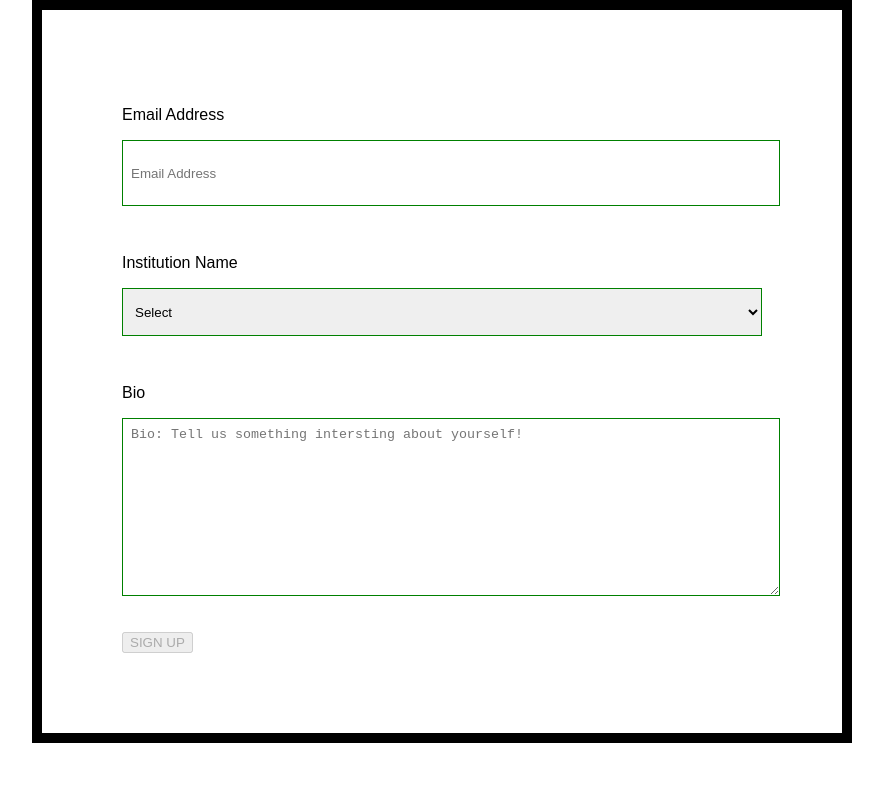
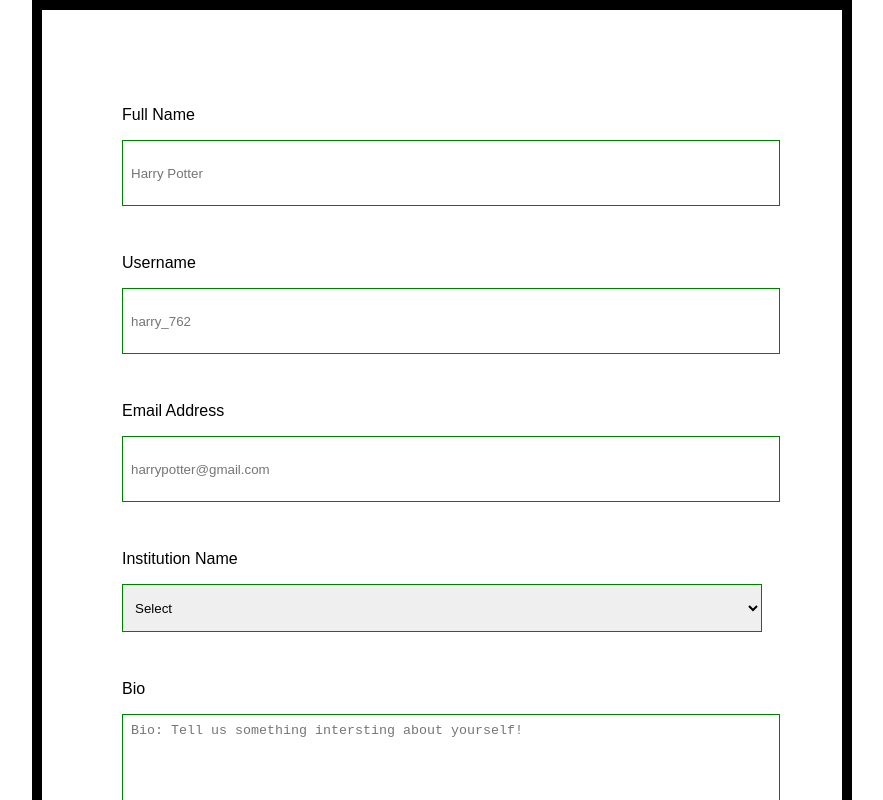
Before and after one commit to Aseelaldallal/Form_Playground, a React (Create React App) app: page / in a window 1280 px wide. Shown: the top 800 px of the page, without its empty margins (198-1081 px from the left). Built offline with nearby package versions, Linux system fonts and the light colour scheme.

Commit message:
Add username validation, onblur handler

```diff
--- a/src/components/Input/Input.js
+++ b/src/components/Input/Input.js
@@ -16,6 +16,7 @@ const input = props => {
           {...props.elementConfig}
           value={props.value}
           onChange={props.changed}
+          onBlur={props.blurred}
         />
       );
       break;
@@ -25,6 +26,7 @@ const input = props => {
           {...props.elementConfig}
           value={props.value}
           onChange={props.changed}
+          onBlur={props.blurred}
         />
       );
       break;
@@ -33,7 +35,7 @@ const input = props => {
         <select
           defaultValue={props.elementConfig.defaultSelect}
           onChange={props.changed}
-          onClick={props.clicked}
+          onBlur={props.blurred}
         >
           <option disabled hidden>
             {props.elementConfig.defaultSelect}
--- a/src/containers/SignUp/SignUp.js
+++ b/src/containers/SignUp/SignUp.js
@@ -10,11 +10,42 @@ import './styles.css';
 class SignUp extends Component {
   state = {
     form: {
+      fullName: {
+        elementType: 'input',
+        elementConfig: {
+          type: 'text',
+          placeholder: 'Harry Potter',
+          label: 'Full Name'
+        },
+        value: '',
+        validation: {
+          required: true
+        },
+        valid: false,
+        touched: false,
+        validationMessage: 'Please enter your full name.'
+      },
+      username: {
+        elementType: 'input',
+        elementConfig: {
+          type: 'text',
+          placeholder: 'harry_762',
+          label: 'Username'
+        },
+        value: '',
+        validation: {
+          required: true,
+          username: true
+        },
+        valid: false,
+        touched: false,
+        validationMessage: 'Please enter a username with no white spaces.'
+      },
       email: {
         elementType: 'input',
         elementConfig: {
           type: 'text',
-          placeholder: 'Email Address',
+          placeholder: 'harrypotter@gmail.com',
           label: 'Email Address'
         },
         value: '',
@@ -79,13 +110,22 @@ class SignUp extends Component {
     );
   };
 
+  // This method shows userInput on screen, validates it, and updates state.formIsValid accordingly
+  inputBlurredHandler = (event, fieldName) => {
+    this.updateFormField(
+      event.target.value,
+      fieldName,
+      this.updateFormIsValidState
+    );
+  };
+
   // This method updates the form stored in state. It sets the value of fieldName to userInput, checks
   // the validity of userInput, and updates fieldName's valid status to the result of this validation check.
   // After updating the state, it calls callback
   updateFormField = (userInput, fieldName, callback) => {
     let form = this.state.form;
     let field = form[fieldName];
-    const isValid = checkValidity(userInput, field.validation); // Check if user input is valid
+    const isValid = checkValidity(userInput.trim(), field.validation); // Check if user input is valid
     const updatedField = updateObject(field, {
       value: userInput,
       valid: isValid,
@@ -119,6 +159,7 @@ class SignUp extends Component {
           shouldValidate={fieldProperties.validation}
           touched={fieldProperties.touched}
           changed={event => this.inputChangedHandler(event, fieldName)}
+          blurred={event => this.inputBlurredHandler(event, fieldName)}
           validationMsg={fieldProperties.validationMessage}
         />
       );
--- a/src/utility/utility.js
+++ b/src/utility/utility.js
@@ -11,17 +11,21 @@ export const checkValidity = (value, rules) => {
     return true;
   }
   if (rules.required) {
-    isValid = value.trim() !== '' && isValid;
+    isValid = value !== '' && isValid;
   }
   if (rules.minLength) {
-    isValid = value.replace(/ /g, '').length >= rules.minLength && isValid;
+    isValid = value.length >= rules.minLength && isValid;
   }
   if (rules.maxLength) {
-    isValid = value.replace(/ /g, '').length <= rules.maxLength && isValid;
+    isValid = value.length <= rules.maxLength && isValid;
   }
   if (rules.email) {
     const pattern = /[a-zA-Z0-9!#$%&'*+/=?^_`{|}~-]+(?:\.[a-zA-Z0-9!#$%&'*+/=?^_`{|}~-]+)*@(?:[a-zA-Z0-9](?:[a-zA-Z0-9-]*[a-zA-Z0-9])?\.)+[a-zA-Z0-9](?:[a-zA-Z0-9-]*[a-zA-Z0-9])?/;
     isValid = pattern.test(value) && isValid;
   }
+  if (rules.username) {
+    const pattern = /^\S*$/;
+    isValid = pattern.test(value) && isValid;
+  }
   return isValid;
 };
```
